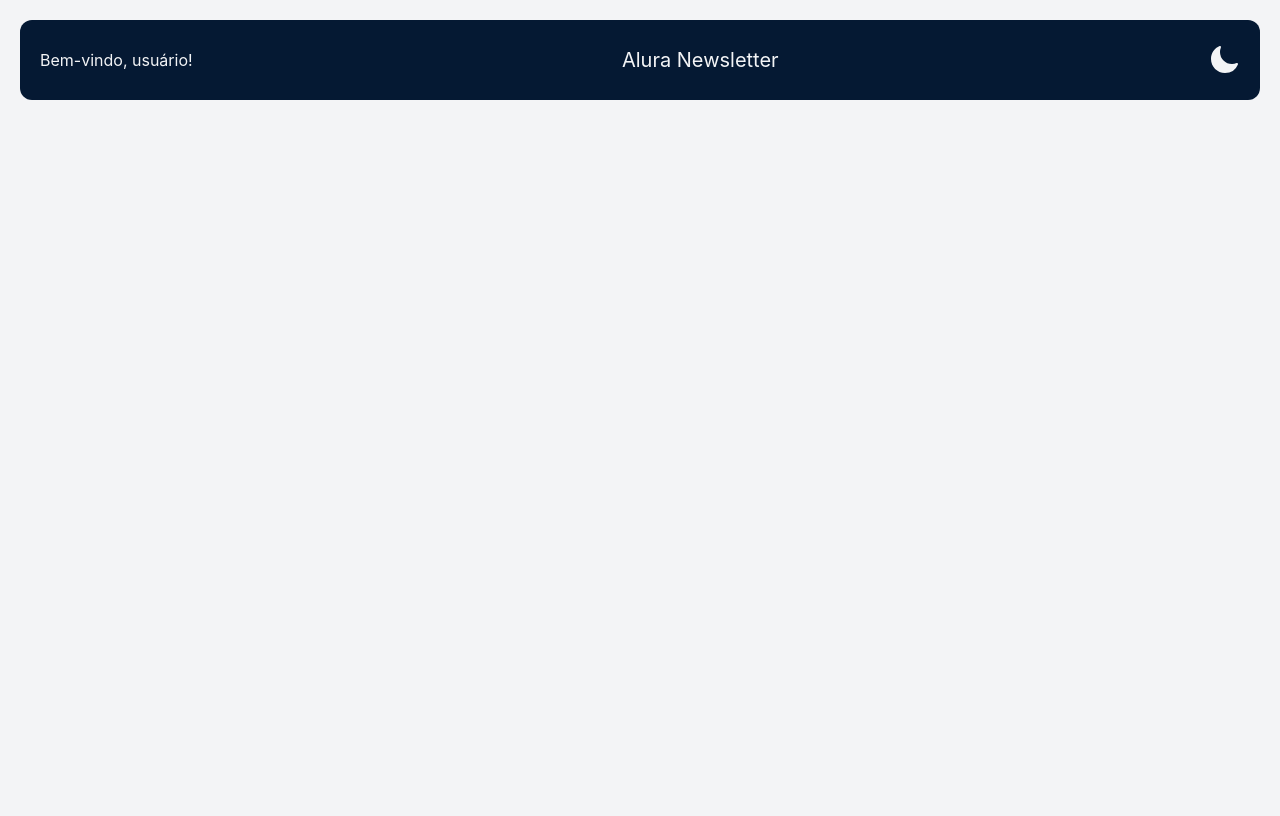
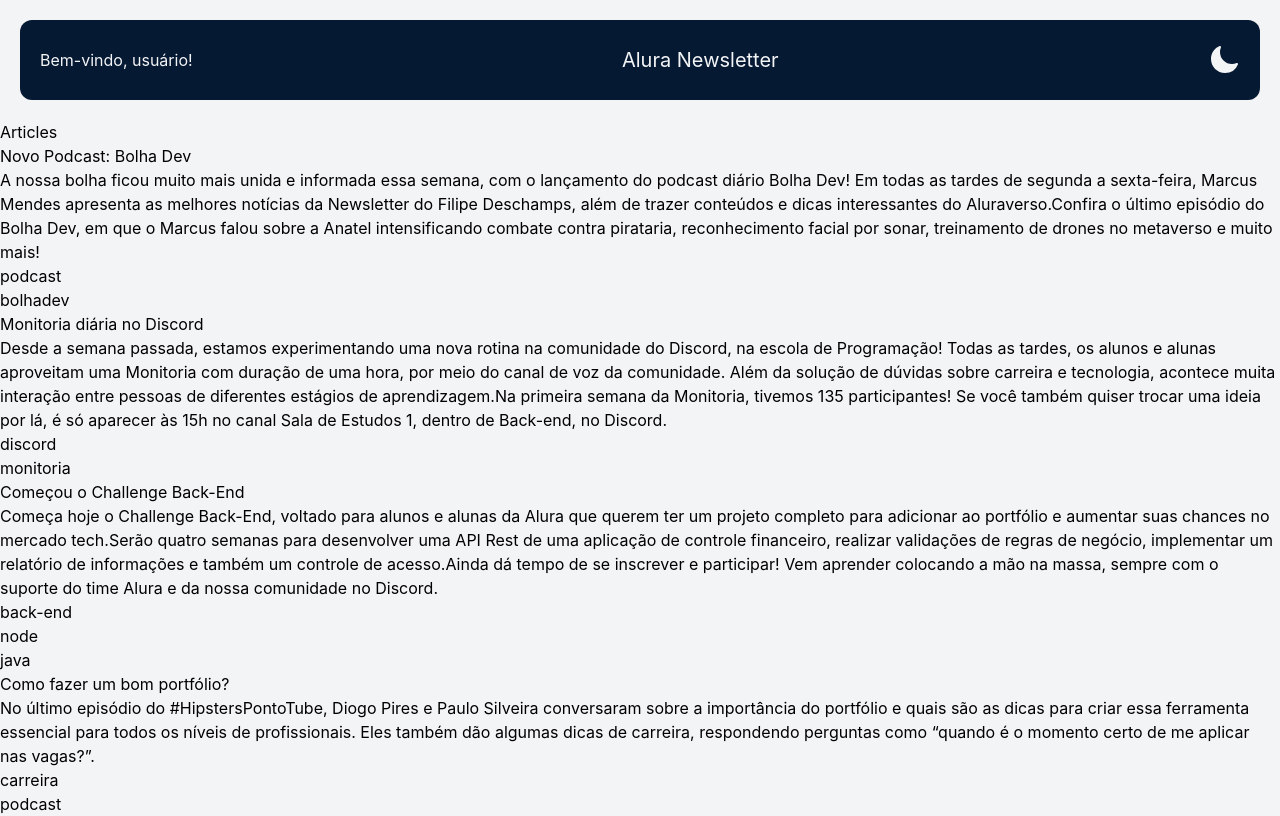
Before and after one commit to Melksedeque/alura-newsletter, a React (Vite) app: page / in a window 1280 px wide. Built offline with nearby package versions, Linux system fonts and the light colour scheme.

Commit message:
Chamada de componente ArticleList

```diff
--- a/src/App.tsx
+++ b/src/App.tsx
@@ -1,9 +1,11 @@
+import ArticleList from "./components/ArticleList";
 import Header from "./components/Header";
 
 function App() {
   return (
     <>
       <Header />
+      <ArticleList />
     </>
   );
 }
```
